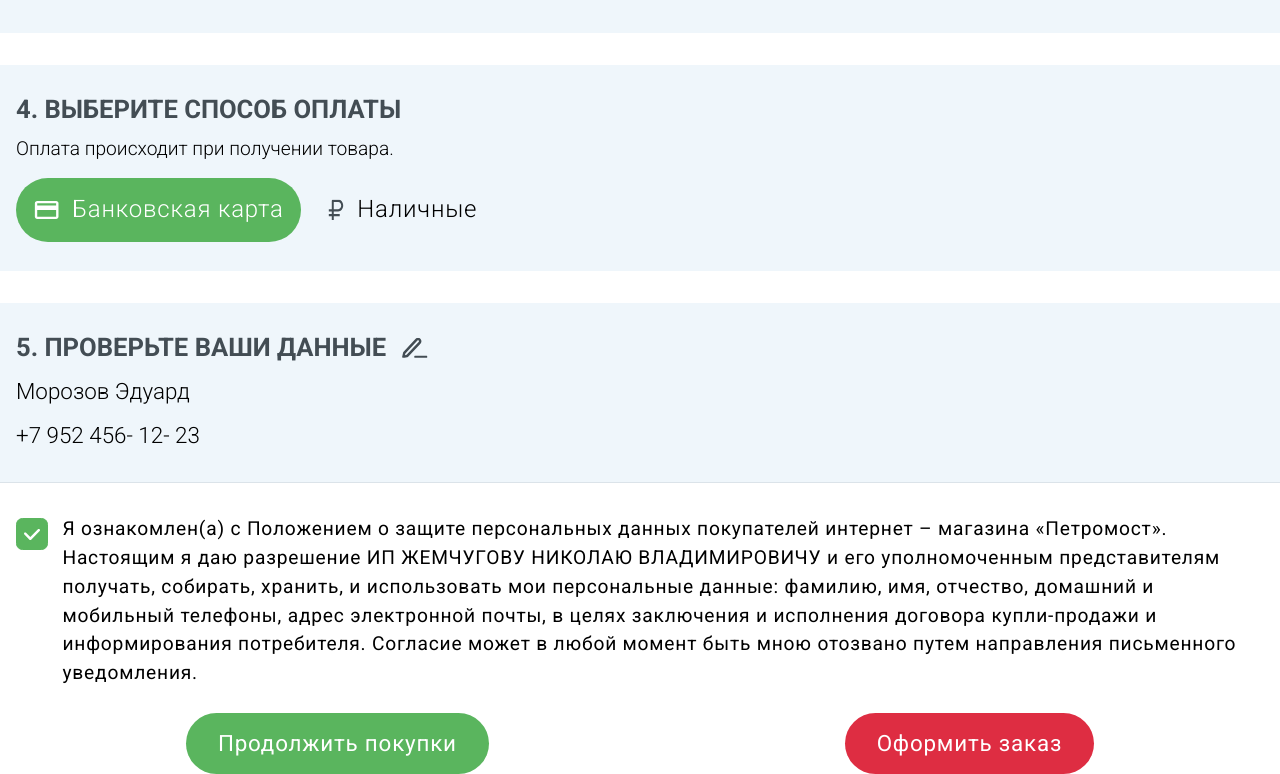
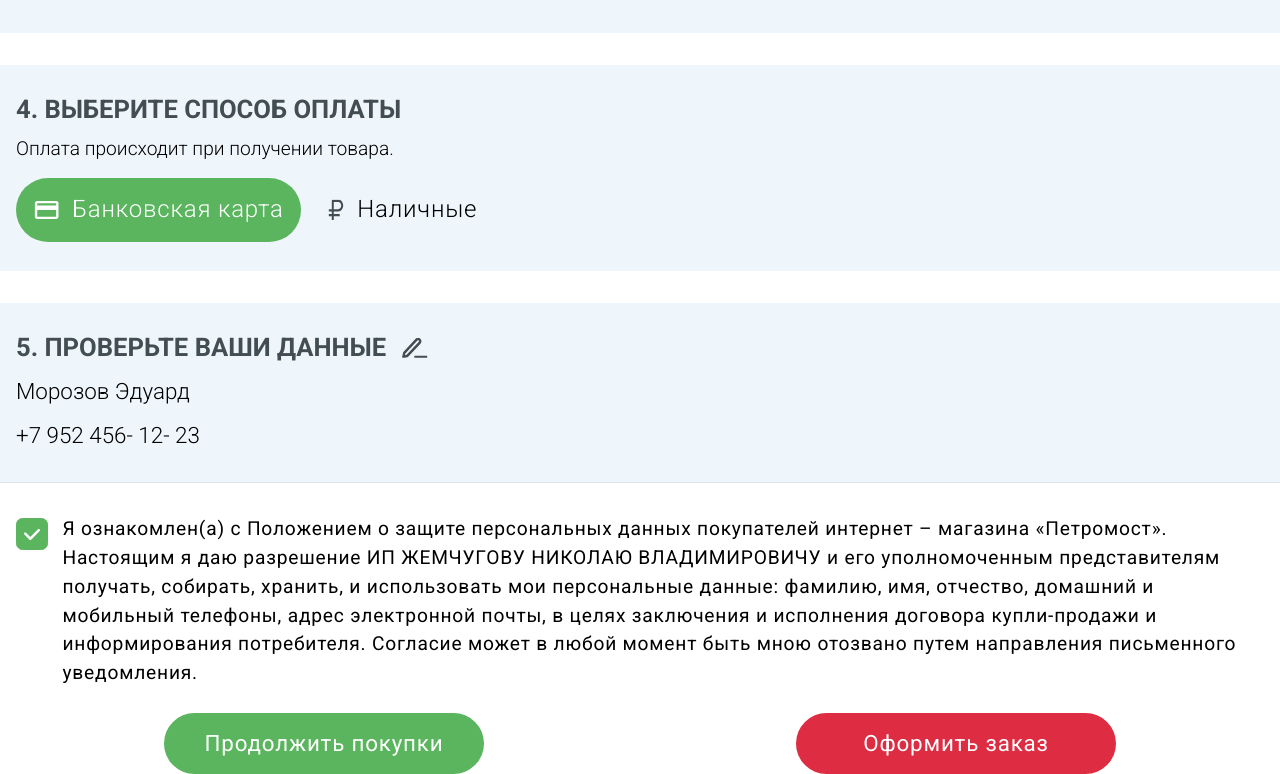
Before and after one commit to marten-mertan/petromost-app, a website: page order.html in a window 1280 px wide. Shown: the part 1280-2054 px from the top of the page. Drawn offline with Linux system fonts and the light colour scheme.

Commit message:
fix order.html

```diff
--- a/order.html
+++ b/order.html
@@ -305,9 +305,9 @@
 
 
 
-            <div class="c-btn-layout">
-                <a href="https://abestuzhev.github.io/petromost-app/home.html" class="c-btn">Продолжить покупки</a>
-                <a href="https://abestuzhev.github.io/petromost-app/order-confirm.html" class="c-btn action">Оформить заказ</a>
+            <div class="c-btn-layout c-btn-layout--stretch">
+                <a href="https://abestuzhev.github.io/petromost-app/home.html" class="c-btn c-btn--fixed-width">Продолжить покупки</a>
+                <a href="https://abestuzhev.github.io/petromost-app/order-confirm.html" class="c-btn c-btn--fixed-width action">Оформить заказ</a>
             </div>
 
         </div>
--- a/scss/_main.scss
+++ b/scss/_main.scss
@@ -3029,3 +3029,19 @@
         z-index: 1;
     }
 }
+
+.c-btn-layout--stretch{
+    align-items: stretch;
+}
+
+.c-btn--fixed-width{
+    display: flex;
+    align-items: center;
+    justify-content: center;
+    width: 50%;
+    max-width: 20rem;
+}
+
+.order-address-select::after{
+    top: calc(50% - .2rem);
+}
```
Also changed, not shown: css/style.css.
